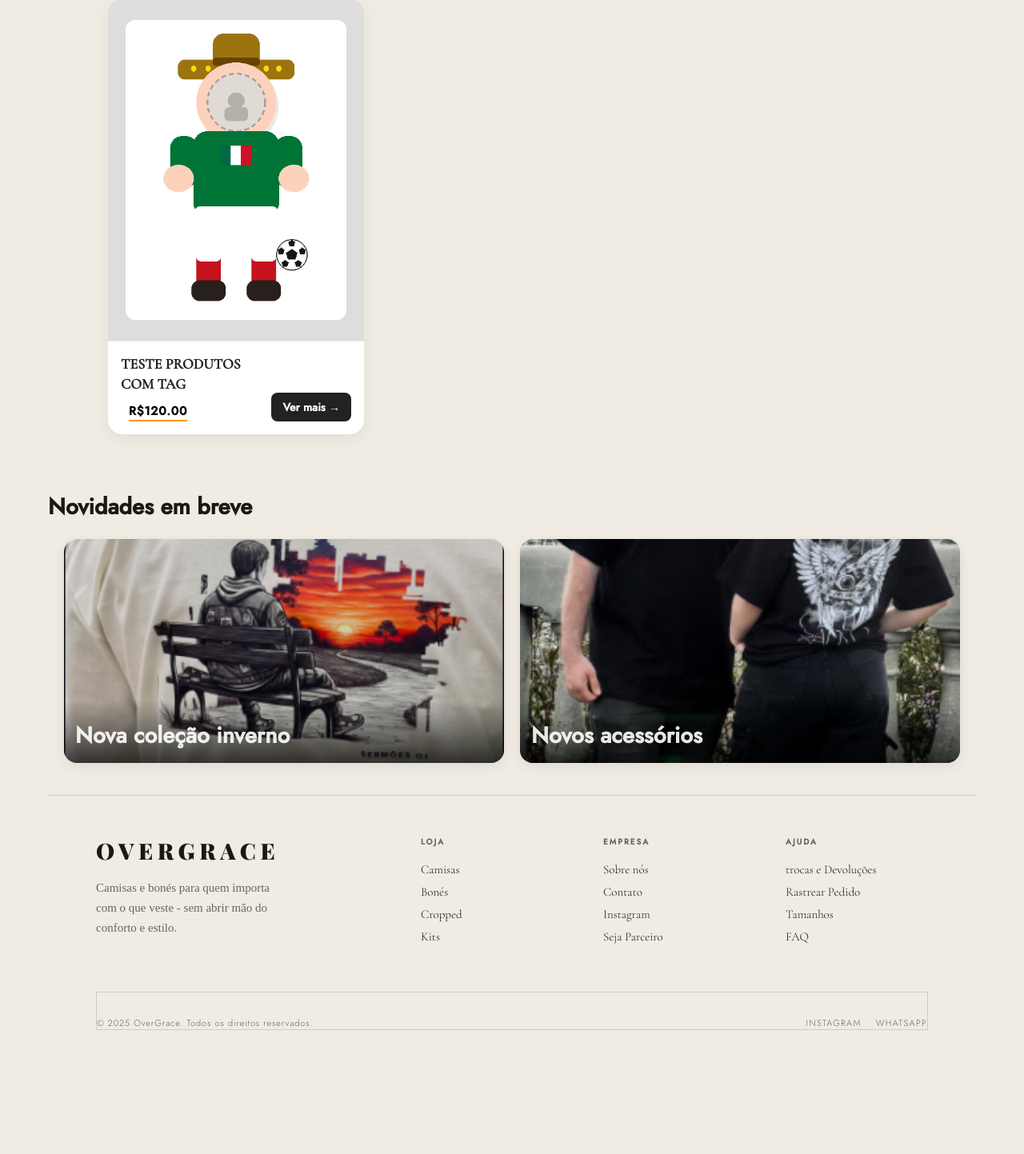
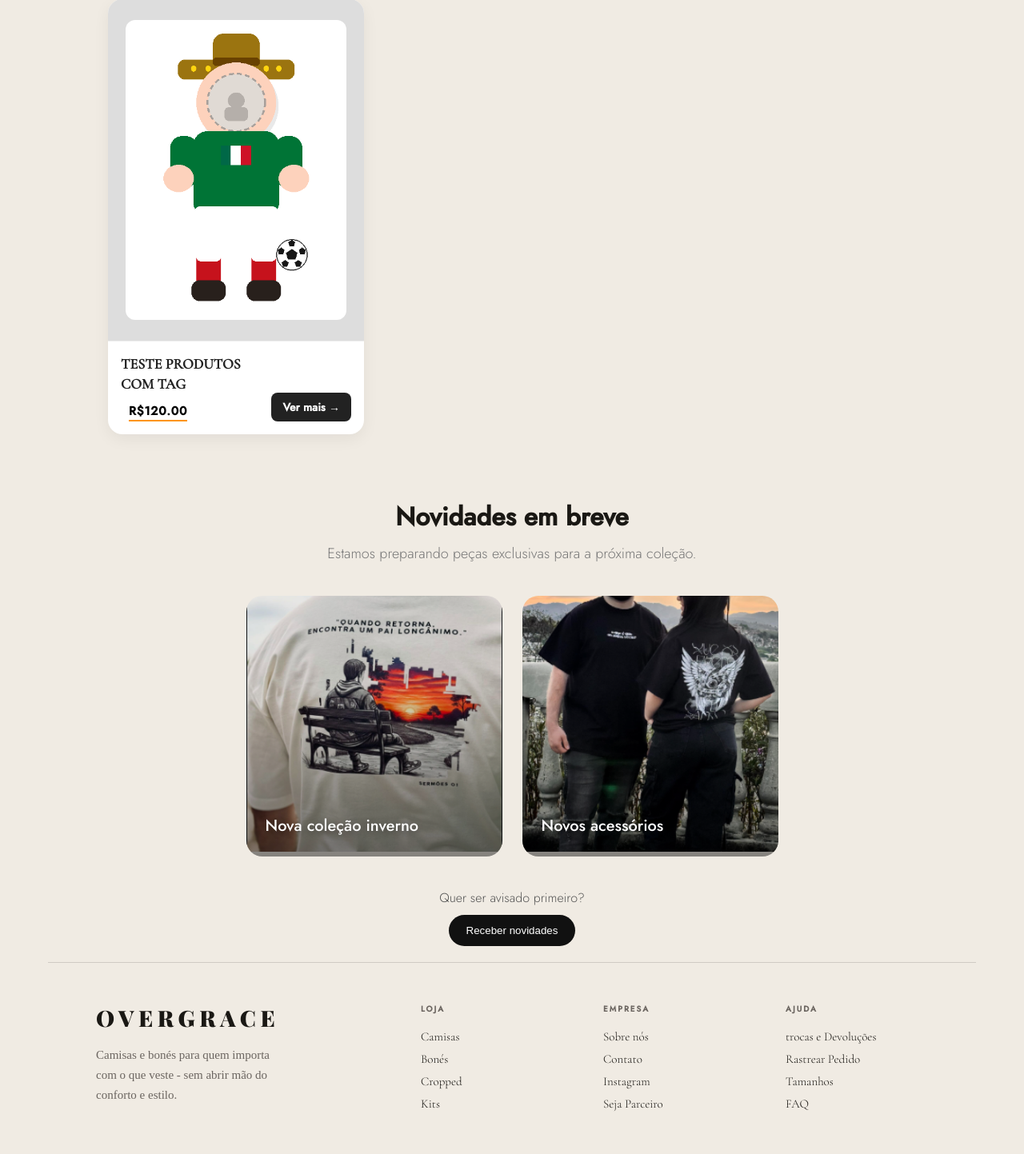
Before and after one commit to RafaelaSilveira1987/overgrace, a PHP site: page /frontend/pages/pages/loja.php in a window 1280 px wide. Shown: the part 2130-3573 px from the top of the page at 80% size. Before the commit the page ends 3418 px from the top, so only its background shows below. Run offline with PHP 8.4, Linux system fonts and the light colour scheme; data comes from the database, SQL or seed files in the repository; some web fonts are replaced.

Commit message:
Frontend página proddutos-imagem

```diff
--- a/frontend/pages/pages/loja.php
+++ b/frontend/pages/pages/loja.php
@@ -71,23 +71,33 @@
         <div class="grid-products list-grid" id="lista-produtos">
         </div>
 
-        <section class="section-block">
-            <h2>Novidades em breve</h2>
+        <section class="coming-section">
+            <div class="coming-header">
+                <h2>Novidades em breve</h2>
+                <p class="coming-subtitle">
+                    Estamos preparando peças exclusivas para a próxima coleção.
+                </p>
+            </div>
 
             <div class="coming-grid">
-                <div class="card">
-                    <img src="frontend/pages/assets/img5.png" />
-                    <div class="card-content">
+                <div class="coming-card">
+                    <img src="frontend/pages/assets/img5.png" alt="">
+                    <div class="coming-overlay">
                         <p>Nova coleção inverno</p>
                     </div>
                 </div>
 
-                <div class="card">
-                    <img src="frontend/pages/assets/img6.png" />
-                    <div class="card-content">
+                <div class="coming-card">
+                    <img src="frontend/pages/assets/img6.png" alt="">
+                    <div class="coming-overlay">
                         <p>Novos acessórios</p>
                     </div>
                 </div>
+            </div>
+
+            <div class="coming-cta">
+                <p>Quer ser avisado primeiro?</p>
+                <button>Receber novidades</button>
             </div>
         </section>
 
--- a/frontend/pages/pages/pages-css/loja.css
+++ b/frontend/pages/pages/pages-css/loja.css
@@ -189,12 +189,124 @@
   font-size: 28px;
 }
 
-.related-grid,
-.coming-grid {
+.related-grid {
   display: grid;
   grid-template-columns: repeat(auto-fit, minmax(200px, 1fr));
   gap: 20px;
   margin: 20px;
+}
+
+.coming-section {
+  margin-top: 80px;
+  text-align: center;
+}
+
+.coming-header h2 {
+  font-size: 32px;
+  margin-bottom: 10px;
+}
+
+.coming-subtitle {
+  color: #777;
+  font-size: 18px;
+  margin-bottom: 40px;
+}
+
+/* GRID */
+.coming-grid {
+  display: grid;
+  grid-template-columns: repeat(auto-fit, minmax(260px, 320px));
+  justify-content: center;
+  gap: 25px;
+}
+
+/* CARD */
+.coming-card {
+  position: relative;
+  border-radius: 20px;
+  overflow: hidden;
+  cursor: pointer;
+}
+
+.coming-card img {
+  width: 100%;
+  height: 320px;
+  object-fit: cover;
+  transition: 0.4s ease;
+}
+
+/* OVERLAY */
+.coming-overlay {
+  position: absolute;
+  inset: 0;
+  display: flex;
+  align-items: flex-end;
+  padding: 24px;
+  background: linear-gradient(to top, rgba(0, 0, 0, 0.45), transparent 60%);
+  color: #fff;
+  transition: 0.35s ease;
+}
+
+.coming-card:hover .coming-overlay {
+  background: linear-gradient(to top, rgba(0, 0, 0, 0.68), transparent 70%);
+}
+
+.coming-overlay p {
+  font-size: 20px;
+  font-weight: 500;
+  text-shadow: 0 2px 10px rgba(0, 0, 0, 0.4);
+  transition: 0.3s ease;
+}
+
+.coming-overlay p::after {
+  content: "";
+  position: absolute;
+  left: 50%;
+  transform: translateX(-50%);
+  bottom: -4px;
+  width: 0%;
+  height: 2px;
+  background: #fff;
+  transition: width 0.35s ease;
+}
+
+.coming-card:hover .coming-overlay p {
+  transform: translateY(-3px);
+  letter-spacing: 0.02em;
+}
+
+.coming-card:hover .coming-overlay p::after {
+  width: 100%;
+}
+
+/* HOVER */
+.coming-card:hover img {
+  transform: scale(1.05);
+}
+
+/* CTA */
+.coming-cta {
+  margin-top: 40px;
+}
+
+.coming-cta p {
+  margin-bottom: 10px;
+  color: #555;
+}
+
+.coming-cta button {
+  background: #111;
+  color: #fff;
+  border: none;
+  padding: 12px 22px;
+  border-radius: 999px;
+  cursor: pointer;
+  transition: 0.2s;
+  margin-bottom: 20px;
+}
+
+.coming-cta button:hover {
+  background: #333;
 }
 
 .card {
```
Also changed, not shown: frontend/pages/pages/pages-css/produto.css (+44 -10 lines), api/storage/ratelimit/837ec5754f503cfaaee0929fd48974e7.json.
